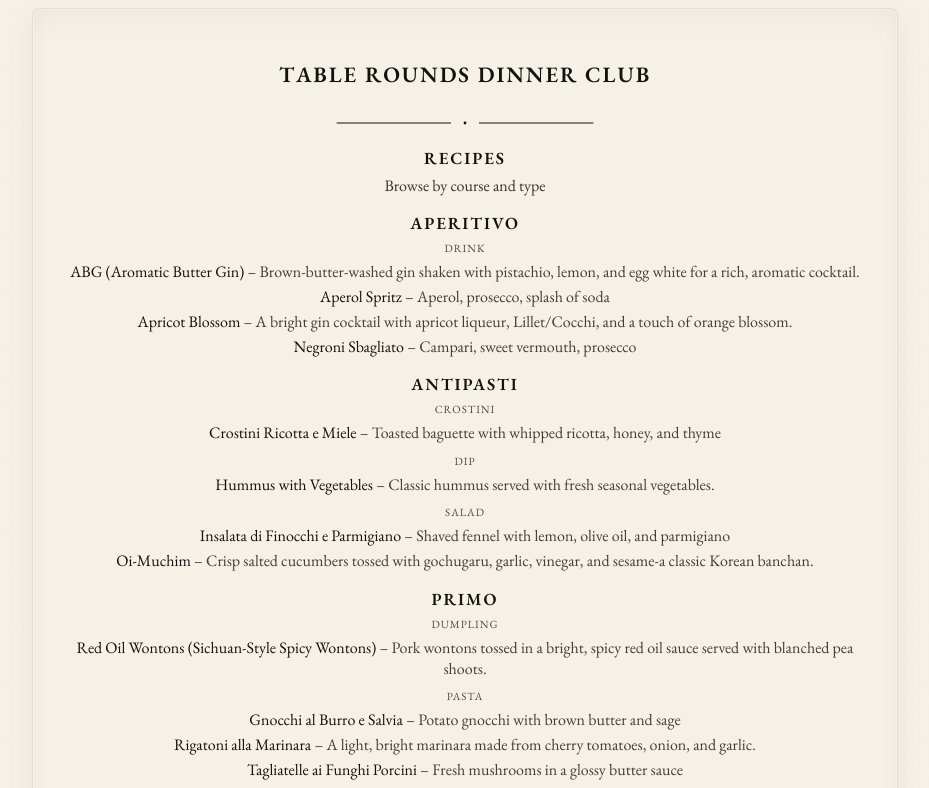
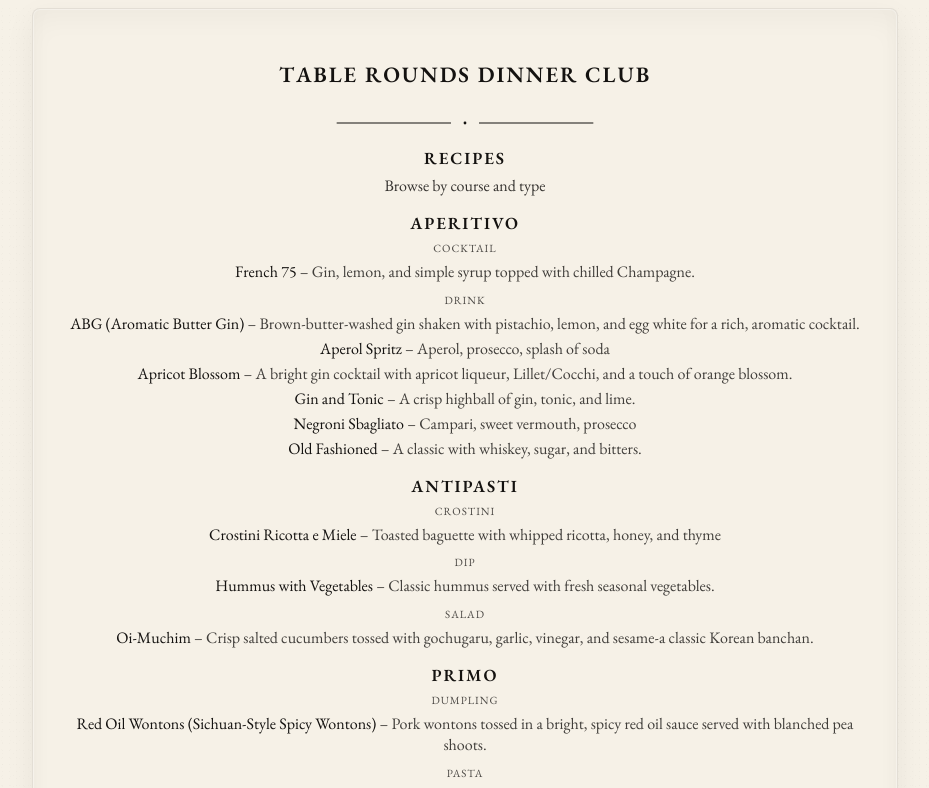
Before and after one commit to enricobautista/dinner-club, a Next.js app: page /recipes in a window 1280 px wide. Shown: the top 788 px of the page, without its empty margins (175-1104 px from the left). Built offline with nearby package versions, Linux system fonts and the light colour scheme.

Commit message:
thanksgiving menu

```diff
--- a/data/menus.ts
+++ b/data/menus.ts
@@ -151,7 +151,96 @@ export const menus: Menu[] = [
       },
     ]
   },
-
+  {
+  slug: "thanksgiving-2025",
+  location: "19509 South Coquina Way, Weston, FL",
+  dateISO: "2025-11-27",
+  time: "12:00 PM",
+  hosts: ["Bautista Family"],
+  courses: [
+    {
+        heading: "Aperitivi",
+        items: [
+          {
+            name: "Gin and Tonic",
+            recipeSlug: "gin-and-tonic",
+            blurb: "Classic gin highball with tonic and lime."
+          },
+          {
+            name: "Old Fashioned",
+            recipeSlug: "old-fashioned",
+            blurb: "Whiskey, sugar, bitters, and orange peel."
+          },
+          {
+            name: "French 75",
+            recipeSlug: "french-75",
+            blurb: "Gin, lemon, simple syrup, and Champagne."
+          }
+        ]
+      },
+      {
+        heading: "Secondi",
+        items: [
+          {
+            name: "Smoked Turkey",
+            blurb: "Slow-smoked turkey served with pan gravy and tart cranberry sauce."
+          },
+          {
+            name: "Small Ham",
+            blurb: "Baked ham with a simple savory-sweet glaze."
+          },
+          {
+            name: "Pot Roast",
+            blurb: "Braised beef roast with vegetables."
+          },
+          {
+            name: "Eggplant Parmigiana",
+            blurb: "Layers of eggplant, tomato sauce, and melted cheese."
+          },
+          {
+            name: "Samgyeopsal",
+            recipeSlug: "samgyeopsal",
+            blurb: "Grilled Korean pork belly with lettuce wraps and condiments."
+          }
+        ]
+      },
+      {
+        heading: "Contorni",
+        items: [
+          {
+            name: "Home Made Mac & Cheese",
+          },
+          {
+            name: "Stuffing",
+            blurb: "Herbed bread stuffing."
+          },
+          {
+            name: "Biscuits",
+            blurb: "Warm, flaky biscuits for the table."
+          }
+        ]
+      },
+      {
+        heading: "Dolci",
+        items: [
+          {
+            name: "Seadas",
+            blurb: "Sardinian cheese-filled pastries with sugar."
+          },
+          {
+            name: "Dessert from Ricardo",
+            blurb: "Chef Ricardo's special dessert selection."
+          },
+          {
+            name: "Apple Pie and Vanilla Ice Cream",
+          },
+          {
+            name: "Fruit Salad",
+          }
+        ]
+      }
+    ]
+  },
 ];
 
 function normalizeSlug(input: string) {
--- a/data/recipes.ts
+++ b/data/recipes.ts
@@ -9,93 +9,6 @@ export type Recipe = {
 };
 
 export const recipes: Recipe[] = [
-  {
-    slug: "shaved-fennel-parm",
-    title: "Insalata di Finocchi e Parmigiano",
-    course: "Antipasti",
-    type: "salad",
-    blurb: "Shaved fennel with lemon, olive oil, and parmigiano",
-    ingredients: [
-      "2 medium fennel bulbs, trimmed and cored",
-      "1 large lemon (zest and juice)",
-      "1/4 cup extra-virgin olive oil",
-      "2 oz Parmigiano-Reggiano, shaved",
-      "Sea salt",
-      "Freshly ground black pepper",
-      "Small handful fennel fronds (optional)",
-    ],
-    steps: [
-      "Very thinly slice fennel using a mandoline or knife; place in a bowl of cold water 5 minutes to crisp, then drain and pat dry.",
-      "Whisk lemon juice, a bit of zest, and olive oil with a pinch of salt.",
-      "Toss fennel with dressing; season with salt and pepper to taste.",
-      "Plate and finish with shaved parmigiano and fennel fronds.",
-    ],
-  },
-  {
-    slug: "brown-butter-sage-gnocchi",
-    title: "Gnocchi al Burro e Salvia",
-    course: "Primo",
-    type: "pasta",
-    blurb: "Potato gnocchi with brown butter and sage",
-    ingredients: [
-      "1 lb potato gnocchi (fresh or packaged)",
-      "6 tbsp unsalted butter",
-      "12 fresh sage leaves",
-      "Kosher salt",
-      "Freshly ground black pepper",
-      "Parmigiano-Reggiano, finely grated, for serving",
-    ],
-    steps: [
-      "Bring a large pot of salted water to a boil.",
-      "In a wide skillet over medium heat, melt butter; add sage and cook until butter turns nutty brown and sage crisps (3-5 minutes). Remove from heat.",
-      "Cook gnocchi until they float; transfer directly to the brown butter with a splash of pasta water.",
-      "Toss over medium heat to glaze; season with salt and pepper. Serve with grated parmigiano.",
-    ],
-  },
-  {
-    slug: "porcini-hanger-steak",
-    title: "Bistecca al Porcini",
-    course: "Secondo",
-    type: "meat",
-    blurb: "Hanger steak with porcini crust",
-    ingredients: [
-      "1.5 lb hanger steak, trimmed",
-      "1/2 oz dried porcini, finely ground to powder",
-      "1 tbsp olive oil",
-      "Kosher salt",
-      "Freshly ground black pepper",
-      "Butter and thyme (optional, for basting)",
-    ],
-    steps: [
-      "Pat steak dry; rub with olive oil and coat evenly with porcini powder. Season generously with salt and pepper.",
-      "Sear in a hot cast-iron skillet 2-3 minutes per side; lower heat and baste with butter and thyme if desired until medium-rare.",
-      "Rest 8-10 minutes; slice against the grain and serve.",
-    ],
-  },
-  {
-    slug: "olive-oil-cake",
-    title: "Torta all'Olio d'Oliva",
-    course: "Dolce",
-    type: "dessert",
-    blurb: "Moist olive oil cake",
-    ingredients: [
-      "1 1/2 cups all-purpose flour",
-      "1 cup sugar",
-      "1/2 tsp baking powder",
-      "1/2 tsp baking soda",
-      "1/2 tsp kosher salt",
-      "3 large eggs",
-      "3/4 cup extra-virgin olive oil",
-      "3/4 cup whole milk or buttermilk",
-      "Zest of 1 orange or lemon",
-    ],
-    steps: [
-      "Heat oven to 350°F/175°C. Grease and line a 9-inch pan.",
-      "Whisk dry ingredients; in another bowl whisk eggs, oil, milk, and zest.",
-      "Combine wet and dry just until smooth. Pour into pan and bake 30-40 minutes until a tester comes out clean.",
-      "Cool 10 minutes; unmold and cool completely.",
-    ],
-  },
   {
     slug: "negroni-sbagliato",
     title: "Negroni Sbagliato",
@@ -598,6 +511,66 @@ export const recipes: Recipe[] = [
       "Garnish with freshly grated pistachio."
     ]
   },
+  {
+    slug: "gin-and-tonic",
+    title: "Gin and Tonic",
+    course: "Aperitivo",
+    type: "drink",
+    blurb: "A crisp highball of gin, tonic, and lime.",
+    ingredients: [
+      "2 oz gin",
+      "4–6 oz tonic water, chilled",
+      "Ice",
+      "Lime wedge, for garnish"
+    ],
+    steps: [
+      "Fill a highball glass with ice.",
+      "Pour in the gin, then top with chilled tonic water.",
+      "Give a gentle stir to combine.",
+      "Garnish with a lime wedge and serve."
+    ]
+  },
+  {
+    slug: "old-fashioned",
+    title: "Old Fashioned",
+    course: "Aperitivo",
+    type: "drink",
+    blurb: "A classic with whiskey, sugar, and bitters.",
+    ingredients: [
+      "2 oz bourbon or rye whiskey",
+      "1 sugar cube with a few drops of water",
+      "2 dashes Angostura bitters",
+      "Ice (preferably one large cube)",
+      "Orange peel, for garnish"
+    ],
+    steps: [
+      "Add sugar cube, a few drops of water, and bitters to a rocks glass.",
+      "Add the whiskey and stir to combine.",
+      "Add a large ice cube and stir 15-20 seconds to chill and dilute slightly.",
+      "Express an orange peel over the glass, rub the rim, and drop it in as garnish."
+    ]
+  },
+  {
+    slug: "french-75",
+    title: "French 75",
+    course: "Aperitivo",
+    type: "cocktail",
+    blurb: "Gin, lemon, and simple syrup topped with chilled Champagne.",
+    ingredients: [
+      "1 oz gin",
+      "1/2 oz fresh lemon juice",
+      "1/2 oz simple syrup",
+      "2-3 oz dry Champagne or other sparkling wine, chilled",
+      "Ice",
+      "Lemon twist, for garnish"
+    ],
+    steps: [
+      "Fill a shaker with ice and add gin, lemon juice, and simple syrup.",
+      "Shake until well chilled, then strain into a flute or coupe.",
+      "Top with chilled Champagne or sparkling wine.",
+      "Garnish with a lemon twist."
+    ]
+  },
 ];
 
 export function getRecipe(slug?: string) {
```
